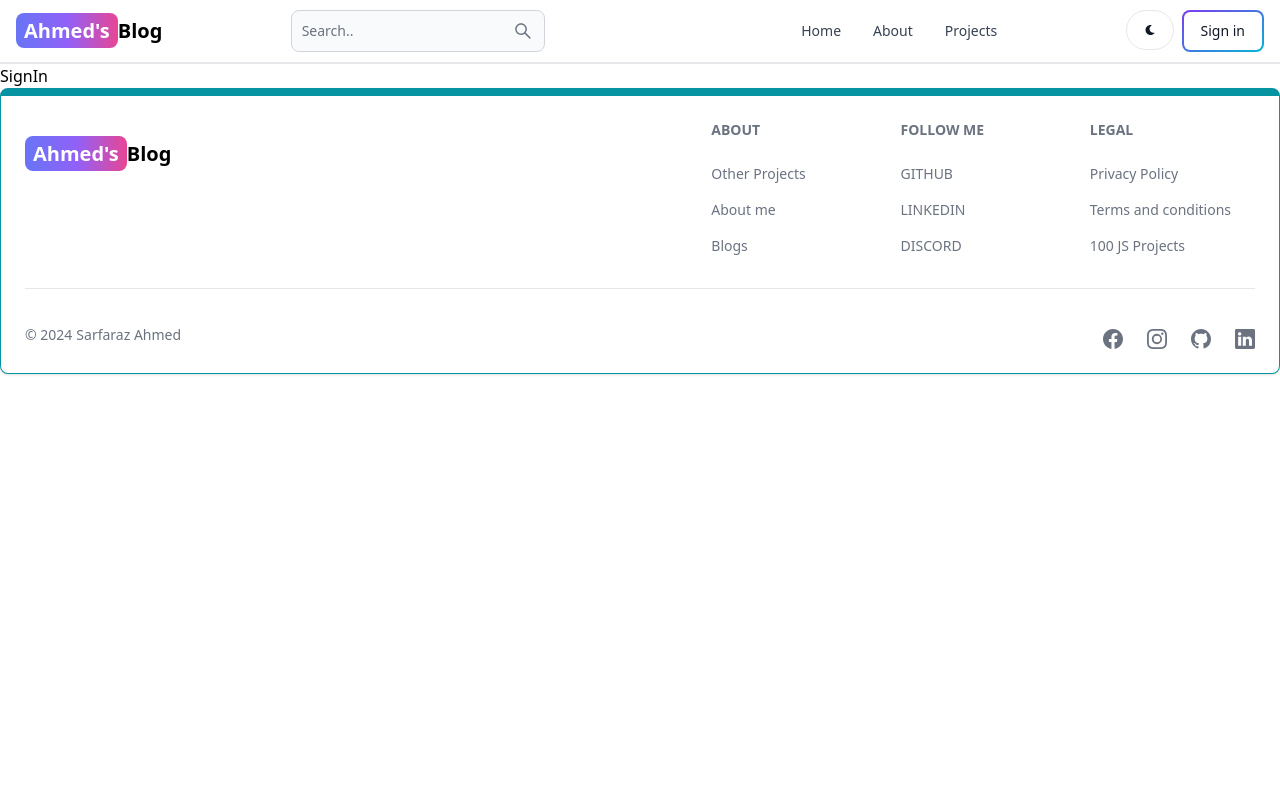
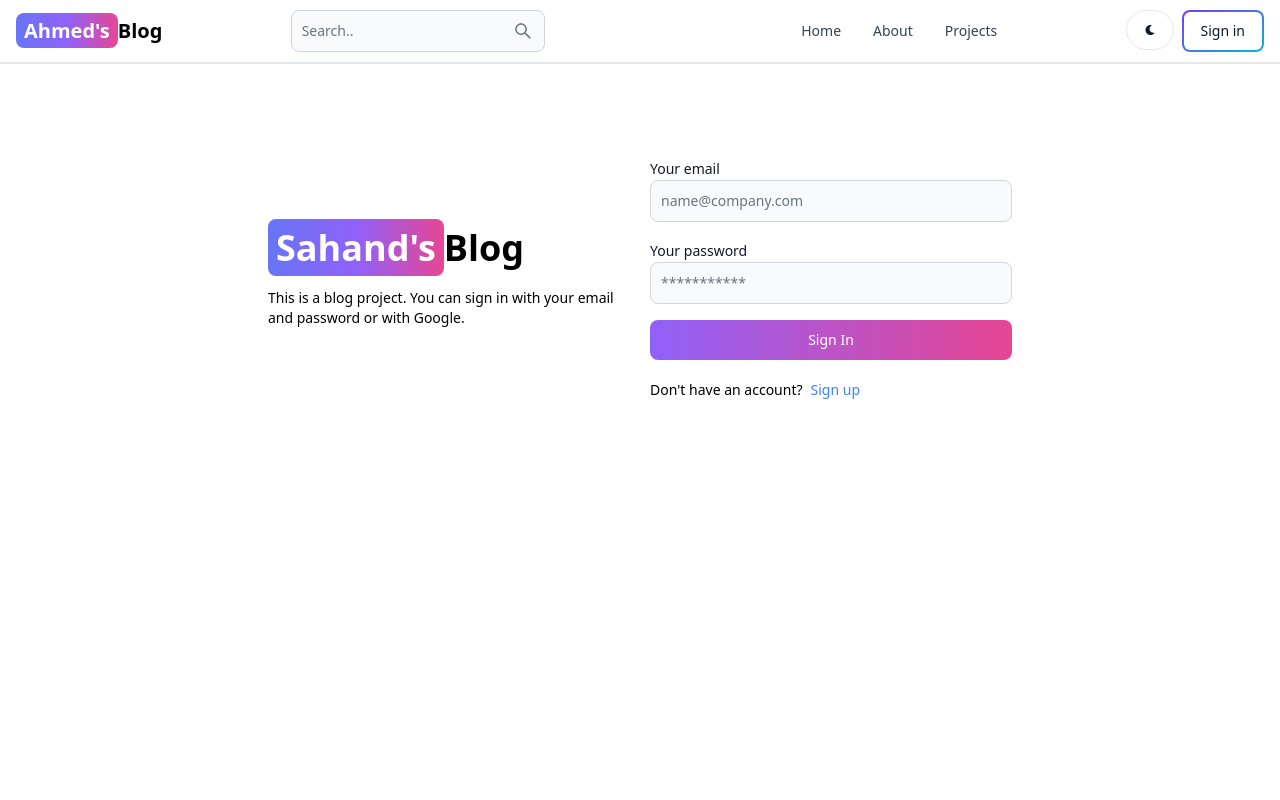
Before and after one commit to SarfarazAhmed1012/mern-blog, a React (Vite) app in the folder client/: page /sign-in in a window 1280 px wide. Shown: the top 800 px of the page. Built offline with nearby package versions, Linux system fonts and the light colour scheme.

Commit message:
sign in page functionality added

```diff
--- a/client/src/pages/SignIn.jsx
+++ b/client/src/pages/SignIn.jsx
@@ -1,7 +1,107 @@
-import React from "react";
+import React, { useState } from "react";
+import { Link } from "react-router-dom";
+import { Alert, Button, Label, Spinner, TextInput } from "flowbite-react";
+import { useNavigate } from "react-router-dom";
+const SignIn = () => {
+  const navigate = useNavigate();
+  const [formData, setFormData] = useState({});
+  const [error, setError] = useState("");
+  const [loading, setLoading] = useState("");
+  const handleChange = (e) => {
+    setFormData({ ...formData, [e.target.id]: e.target.value.trim() });
+  };
+  const handleSubmit = async (e) => {
+    e.preventDefault();
+    if (!formData.email || !formData.password) {
+      return setError("Please fill all the fields!");
+    }
+    try {
+      setLoading(true);
+      setError("");
+      const res = await fetch("/api/auth/signin", {
+        method: "POST",
+        headers: { "Content-Type": "application/json" },
+        body: JSON.stringify(formData),
+      });
+      const data = await res.json();
+      setLoading(false);
+      if (data.success === false) {
+        return setError(data.message);
+      }
+      if (res.ok) {
+        navigate("/");
+      }
+    } catch (err) {
+      setError(err.message);
+      setLoading(false);
+    }
+  };
+  return (
+    <div className="min-h-screen mt-20">
+      <div className="flex p-3 max-w-3xl mx-auto flex-col md:flex-row md:items-center gap-5">
+        {/* left */}
+        <div className="flex-1">
+          <Link to="/" className="font-bold dark:text-white text-4xl">
+            <span className="px-2 py-1 bg-gradient-to-r from-indigo-500 via-purple-500 to-pink-500 rounded-lg text-white">
+              Sahand's
+            </span>
+            Blog
+          </Link>
+          <p className="text-sm mt-5">
+            This is a blog project. You can sign in with your email and password
+            or with Google.
+          </p>
+        </div>
+        {/* right */}
 
-const SignIn = () => {
-  return <div>SignIn</div>;
+        <div className="flex-1">
+          <form className="flex flex-col gap-4" onSubmit={handleSubmit}>
+            <div>
+              <Label value="Your email" />
+              <TextInput
+                onChange={handleChange}
+                type="email"
+                placeholder="name@company.com"
+                id="email"
+              />
+            </div>
+            <div>
+              <Label value="Your password" />
+              <TextInput
+                onChange={handleChange}
+                type="password"
+                placeholder="***********"
+                id="password"
+              />
+            </div>
+            <Button
+              gradientDuoTone="purpleToPink"
+              type="submit"
+              disabled={loading}
+            >
+              {loading ? (
+                <>
+                  <Spinner /> <span className="pl-3">Loading...</span>
+                </>
+              ) : (
+                "Sign In"
+              )}
+            </Button>
+          </form>
+          <div className="flex gap-2 text-sm mt-5">
+            <span>Don't have an account?</span>
+            <Link to="/sign-up" className="text-blue-500">
+              Sign up
+            </Link>
+          </div>
+          {error && (
+            <Alert className="mt-4" color="failure">
+              {error}
+            </Alert>
+          )}
+        </div>
+      </div>
+    </div>
+  );
 };
-
 export default SignIn;
```
